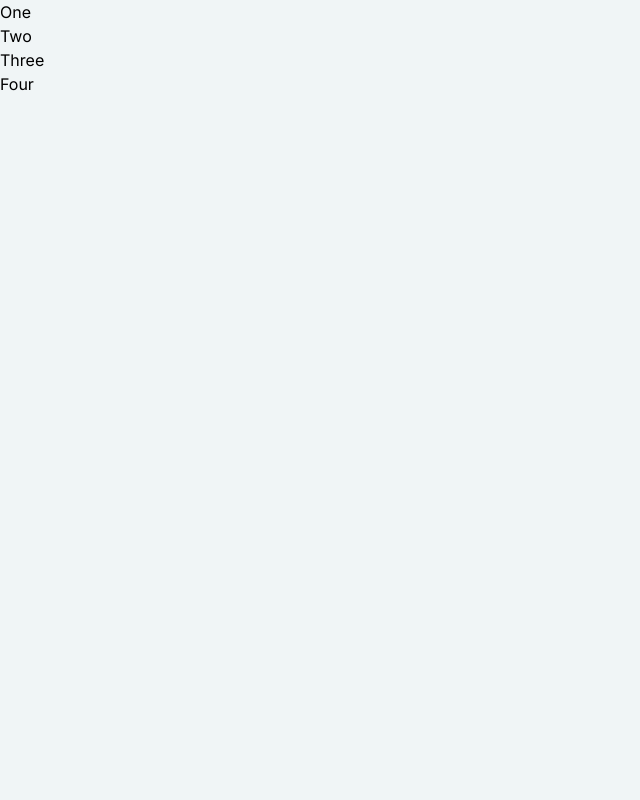
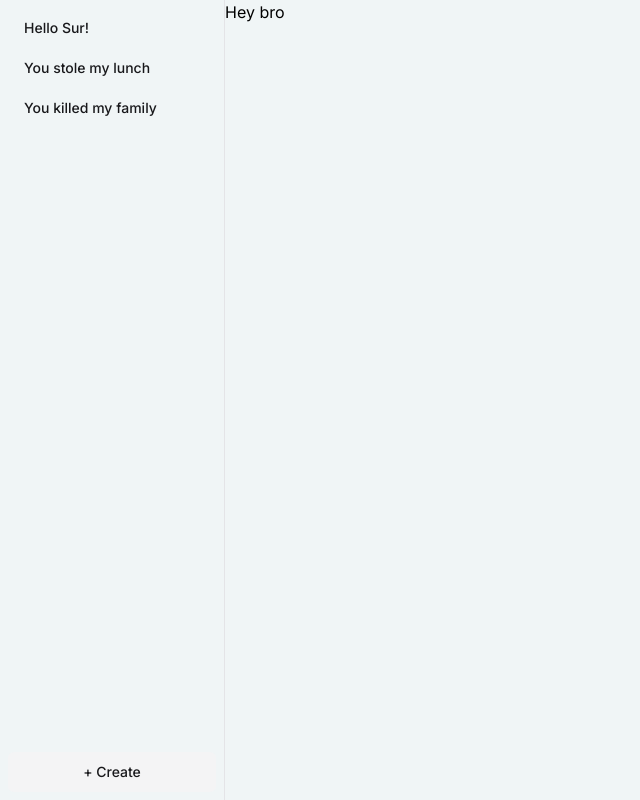
Before and after one commit to COS301-SE-2024/Dispute-Resolution-Engine, a Next.js app in the folder frontend/: page /disputes in a window 1280 px wide. Shown: the whole page, without its empty margins (0-640 px from the left). Built offline with nearby package versions, Linux system fonts and the light colour scheme.

Commit message:
feat: Initial route layout for dispute pages

```diff
--- a/frontend/package.json
+++ b/frontend/package.json
@@ -13,6 +13,7 @@
   "dependencies": {
     "@hookform/resolvers": "^3.4.2",
     "@radix-ui/react-label": "^2.0.2",
+    "@radix-ui/react-separator": "^1.0.3",
     "@radix-ui/react-slot": "^1.0.2",
     "@radix-ui/react-tabs": "^1.0.4",
     "@radix-ui/react-tooltip": "^1.0.7",
--- /dev/null
+++ b/frontend/src/app/disputes/[id]/page.tsx
@@ -0,0 +1,3 @@
+export default function DisputePage({ params }: { params: { id: string } }) {
+  return <h1>Dipute ID: {params.id}</h1>;
+}
--- /dev/null
+++ b/frontend/src/app/disputes/create/page.tsx
@@ -0,0 +1,3 @@
+export default function CreateDispute() {
+  return <h1>Dispute creation wizard</h1>;
+}
--- /dev/null
+++ b/frontend/src/app/disputes/layout.tsx
@@ -0,0 +1,56 @@
+import type { Metadata } from "next";
+import { Inter } from "next/font/google";
+import "@/app/globals.css";
+import Link from "next/link";
+import { Button } from "@/components/ui/button";
+import { Separator } from "@/components/ui/separator";
+
+const inter = Inter({ subsets: ["latin"] });
+
+export const metadata: Metadata = {
+  title: "Create Next App",
+  description: "Generated by create next app",
+};
+
+export default function RootLayout({
+  children,
+}: Readonly<{
+  children: React.ReactNode;
+}>) {
+  return (
+    <html lang="en">
+      <body className={`${inter.className}`}>
+        <div className="flex h-full">
+          <nav>
+            <ul className=" w-56 p-2 flex flex-col h-full">
+              <li>
+                <Button variant="link" asChild>
+                  <Link href="/disputes/1">Hello Sur!</Link>
+                </Button>
+              </li>
+              <li>
+                <Button variant="link" asChild>
+                  <Link href="/disputes/2">You stole my lunch</Link>
+                </Button>
+              </li>
+              <li>
+                <Button variant="link" asChild>
+                  <Link href="/disputes/3">You killed my family</Link>
+                </Button>
+              </li>
+              <li className="mt-auto">
+                <Button variant="secondary" asChild>
+                  <Link href="/disputes/create" className="w-full">
+                    + Create
+                  </Link>
+                </Button>
+              </li>
+            </ul>
+          </nav>
+          <Separator orientation="vertical" />
+          <main className="grow">{children}</main>
+        </div>
+      </body>
+    </html>
+  );
+}
--- a/frontend/src/app/disputes/page.tsx
+++ b/frontend/src/app/disputes/page.tsx
@@ -1,42 +1,12 @@
 "use client";
 
 import * as Tabs from "@radix-ui/react-tabs";
+import Link from "next/link";
 
 export default function Disputes() {
   return (
     <>
-      <Tabs.Root asChild>
-        <main className="grid grid-cols-2">
-          <Tabs.List asChild>
-            <nav className="flex flex-col">
-              <Tabs.Trigger role="link" value="dispute1" className="text-left">
-                One
-              </Tabs.Trigger>
-              <Tabs.Trigger role="link" value="dispute2" className="text-left">
-                Two
-              </Tabs.Trigger>
-              <Tabs.Trigger role="link" value="dispute3" className="text-left">
-                Three
-              </Tabs.Trigger>
-              <Tabs.Trigger role="link" value="dispute4" className="text-left">
-                Four
-              </Tabs.Trigger>
-            </nav>
-          </Tabs.List>
-          <Tabs.Content value="dispute1">
-            <h1 className="text-lg">Dispute 1</h1>
-          </Tabs.Content>
-          <Tabs.Content value="dispute2">
-            <h1 className="text-lg">Dispute 2</h1>
-          </Tabs.Content>
-          <Tabs.Content value="dispute3">
-            <h1 className="text-lg">Dispute 3</h1>
-          </Tabs.Content>
-          <Tabs.Content value="dispute4">
-            <h1 className="text-lg">Dispute 4</h1>
-          </Tabs.Content>
-        </main>
-      </Tabs.Root>
+      <h1>Hey bro</h1>
     </>
   );
 }
--- a/frontend/src/app/globals.css
+++ b/frontend/src/app/globals.css
@@ -11,6 +11,7 @@
 
 body {
   background: #f0f5f6;
+  @apply h-screen;
   /*background: #eee;*/
 }
 
--- /dev/null
+++ b/frontend/src/components/ui/separator.tsx
@@ -0,0 +1,31 @@
+"use client"
+
+import * as React from "react"
+import * as SeparatorPrimitive from "@radix-ui/react-separator"
+
+import { cn } from "@/lib/utils"
+
+const Separator = React.forwardRef<
+  React.ElementRef<typeof SeparatorPrimitive.Root>,
+  React.ComponentPropsWithoutRef<typeof SeparatorPrimitive.Root>
+>(
+  (
+    { className, orientation = "horizontal", decorative = true, ...props },
+    ref
+  ) => (
+    <SeparatorPrimitive.Root
+      ref={ref}
+      decorative={decorative}
+      orientation={orientation}
+      className={cn(
+        "shrink-0 bg-zinc-200 dark:bg-zinc-800",
+        orientation === "horizontal" ? "h-[1px] w-full" : "h-full w-[1px]",
+        className
+      )}
+      {...props}
+    />
+  )
+)
+Separator.displayName = SeparatorPrimitive.Root.displayName
+
+export { Separator }
```
Also changed, not shown: 1 other file (tests, documents, lock files or other folders).
